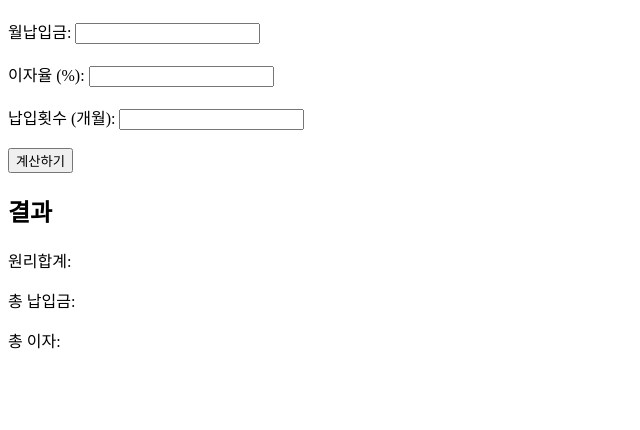
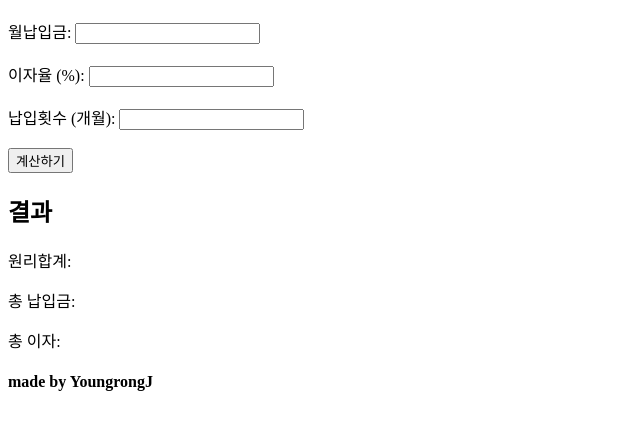
Before and after one commit to youngrongJ/calcInterest, a plain HTML site: page index.html in a window 1280 px wide. Shown: the part 70-500 px from the top of the page, without its empty margins (0-640 px from the left). Drawn offline with Linux system fonts and the light colour scheme.

Commit message:
name
이름추가

```diff
--- a/index.html
+++ b/index.html
@@ -25,6 +25,8 @@
     <p>총 납입금: <span id="totalPaymentsResult"></span></p>
     <p>총 이자: <span id="totalInterestResult"></span></p>
 
+    <h4>made by YoungrongJ</h4>
+
     <script src="script.js"></script>
   </body>
 </html>
```
